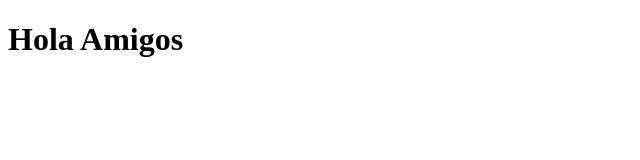
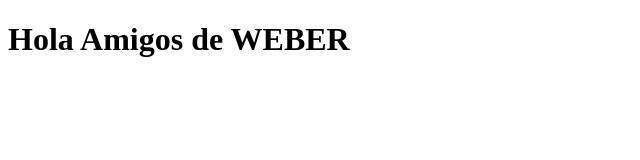
Before and after one commit to emma1993/gitTest, a plain HTML site: page index.html in a window 1280 px wide. Shown: the whole page, without its empty margins (0-640 px from the left). Drawn offline with Linux system fonts and the light colour scheme.

Commit message:
Hola amigos

```diff
--- a/index.html
+++ b/index.html
@@ -4,6 +4,6 @@
 	<title>titulo 1</title>
 </head>
 <body>
-	<h1> Hola Amigos</h1>
+	<h1> Hola Amigos de WEBER</h1>
 </body>
 </html>
```
